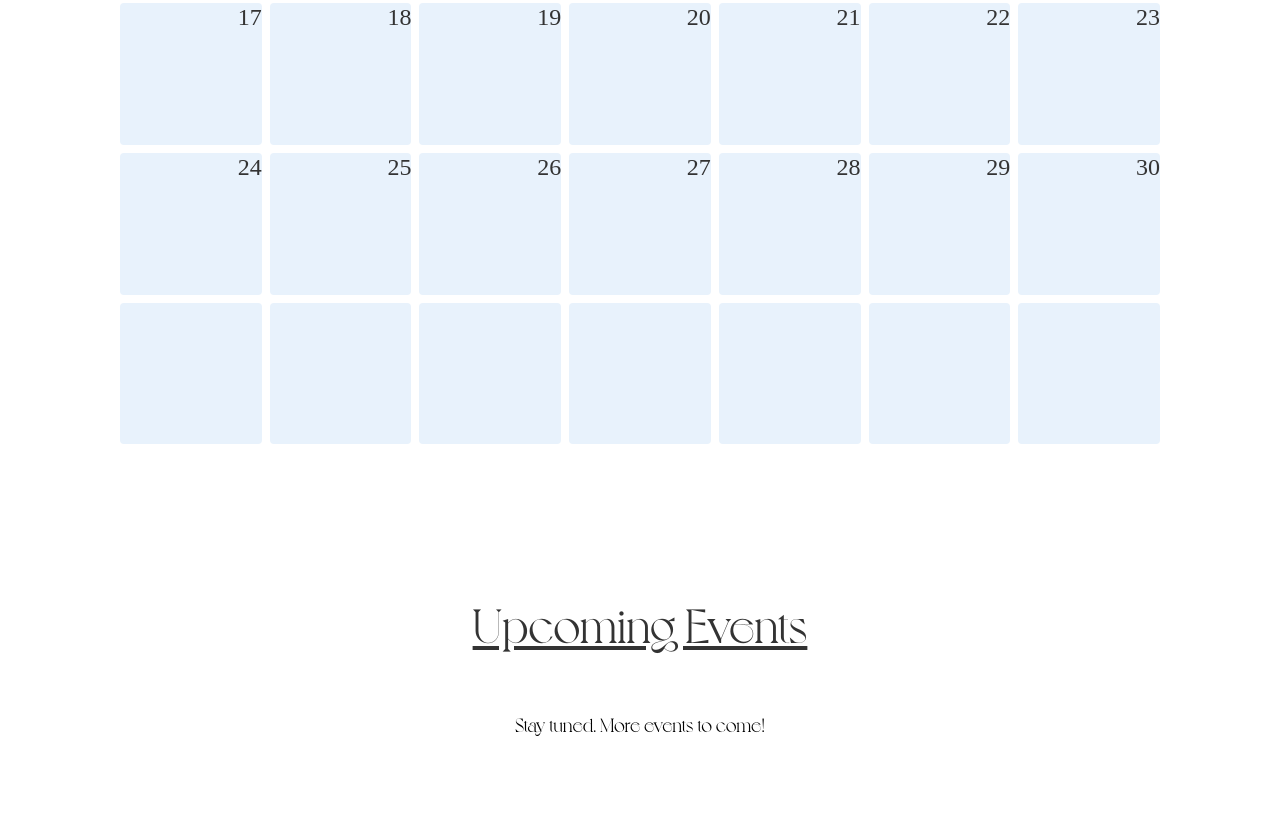
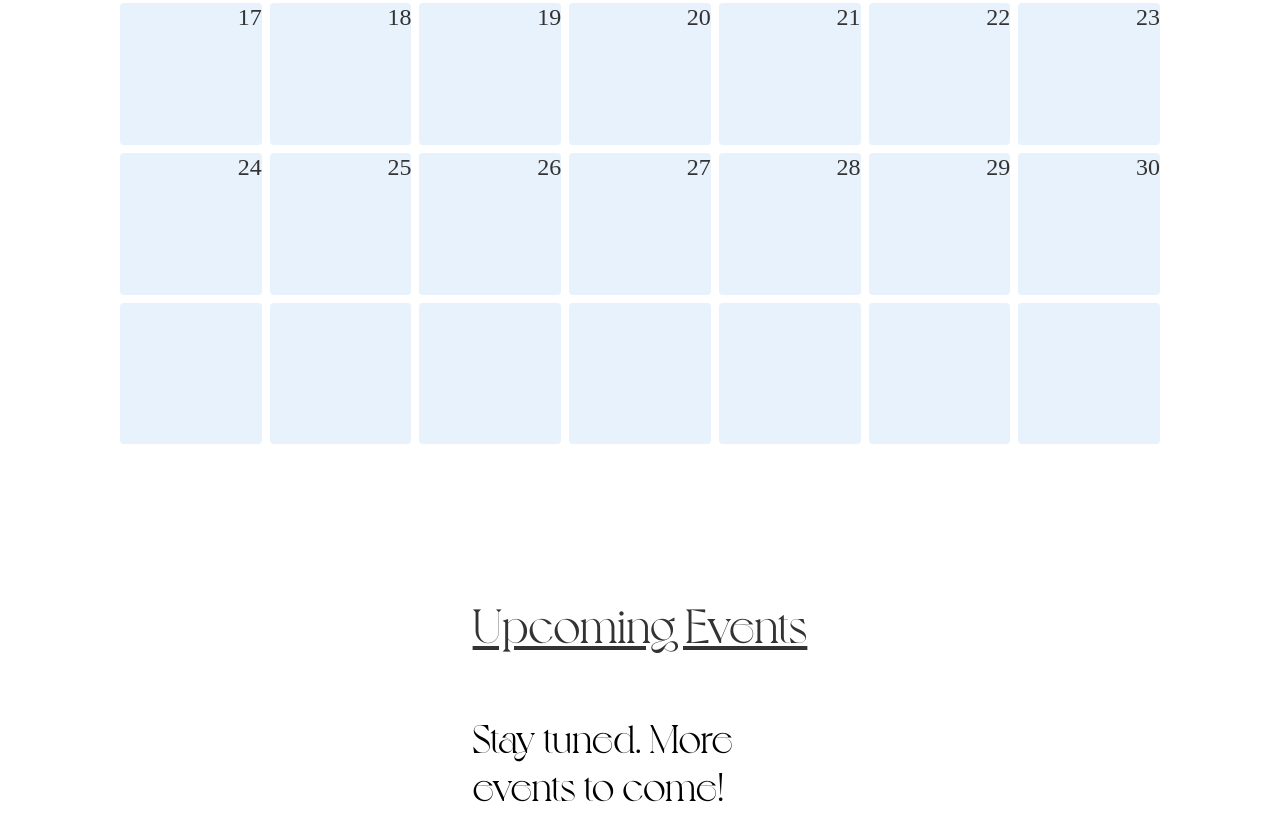
Before and after one commit to Jharanza/serveless-zh, a plain HTML site: page public/index.html in a window 1280 px wide. Shown: the part 569-1387 px from the top of the page. Before the commit the page ends 1314 px from the top, so only its background shows below. Drawn offline with Linux system fonts and the light colour scheme; no server answers.

Commit message:
Add more style to the message

```diff
--- a/public/events.css
+++ b/public/events.css
@@ -147,11 +147,12 @@
 
 .no-events-message {
     width: 100%;
+    width: 300px;
     display: flex;
     justify-content: center;
     align-items: center;
     font-family: 'Voyage';
-    font-size: 1.2rem;
+    font-size: 2.5rem;
 }
 
 
```
